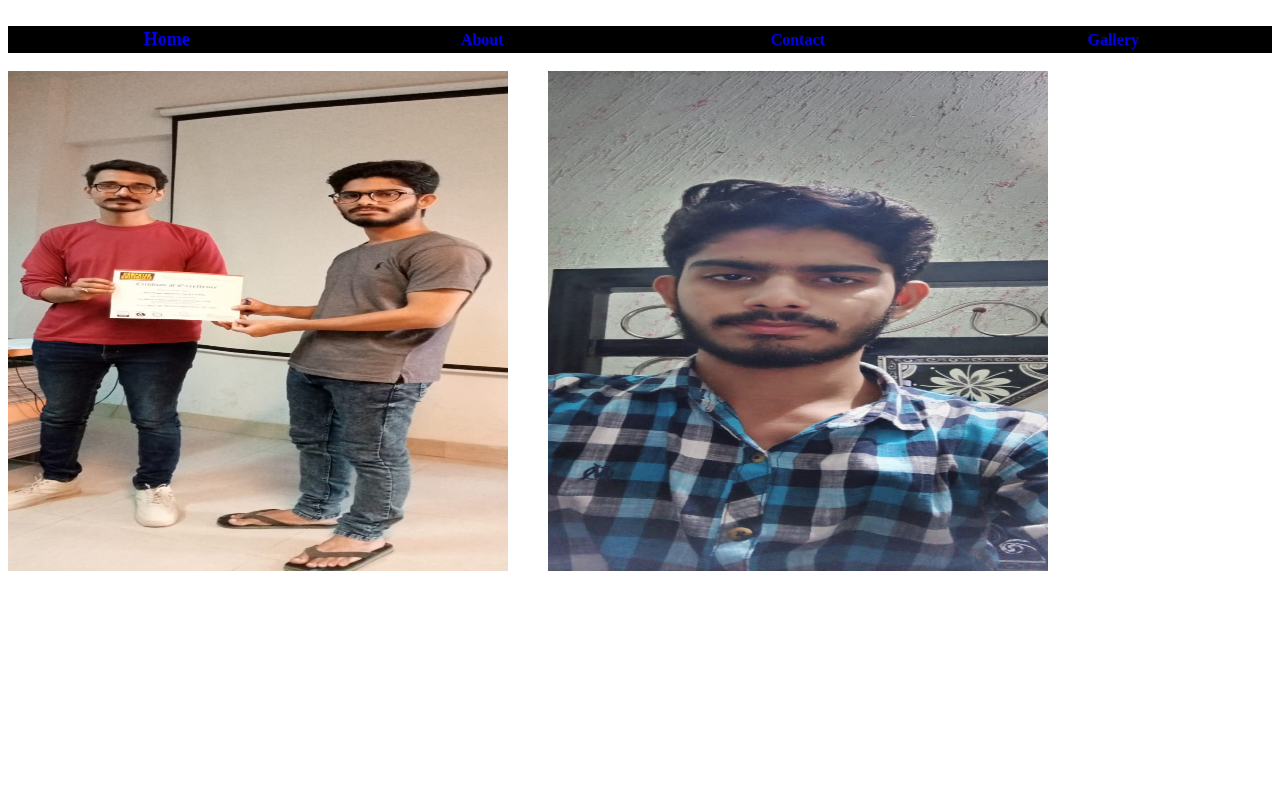
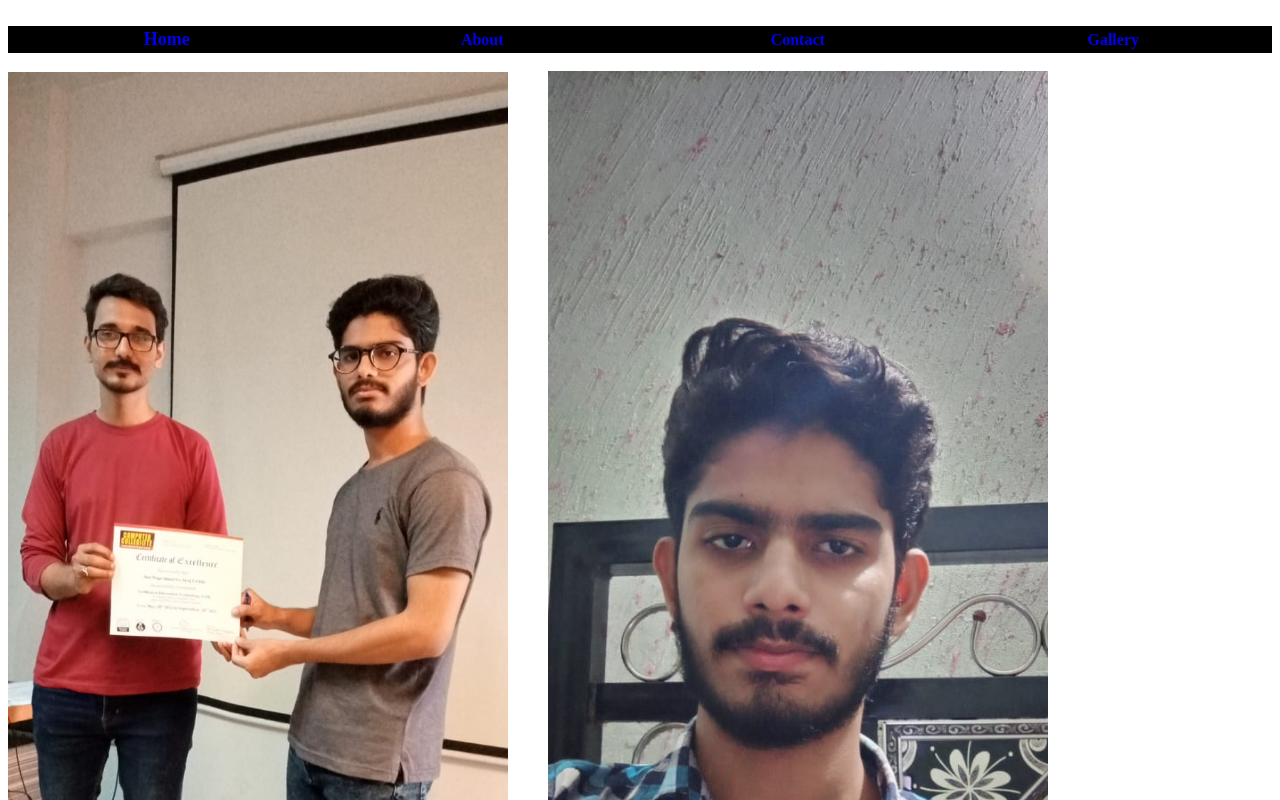
Before and after one commit to Waqas5566/b9-web-development-My-Portfolio, a plain HTML site: page gallery.html in a window 1280 px wide. Shown: the top 800 px of the page. Drawn offline with Linux system fonts and the light colour scheme.

Commit message:
just a Portfolio

```diff
--- a/gallery.html
+++ b/gallery.html
@@ -23,9 +23,9 @@
     </table>
     </nav>
     <br />
-<img src="p1.jpg" alt="" height="500" width="500">
+<img src="p1.jpg" alt="" height="1139px" width="500px">
 &nbsp;&nbsp;&nbsp;&nbsp;&nbsp;&nbsp;&nbsp;&nbsp;
-<img src="p2.jpg" alt="" height="500" width="500">
+<img src="p2.jpg" alt="" height="1140px" width="500px">
 </body>
 
 </html>
```
